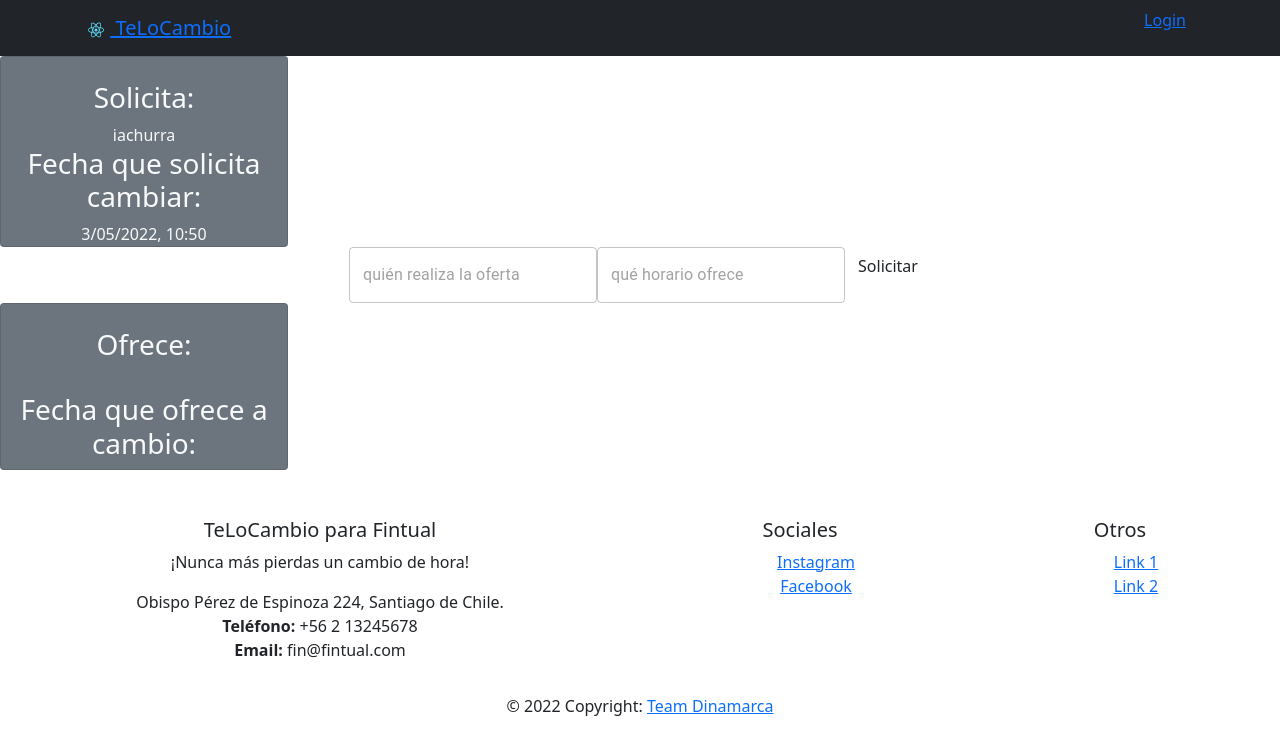
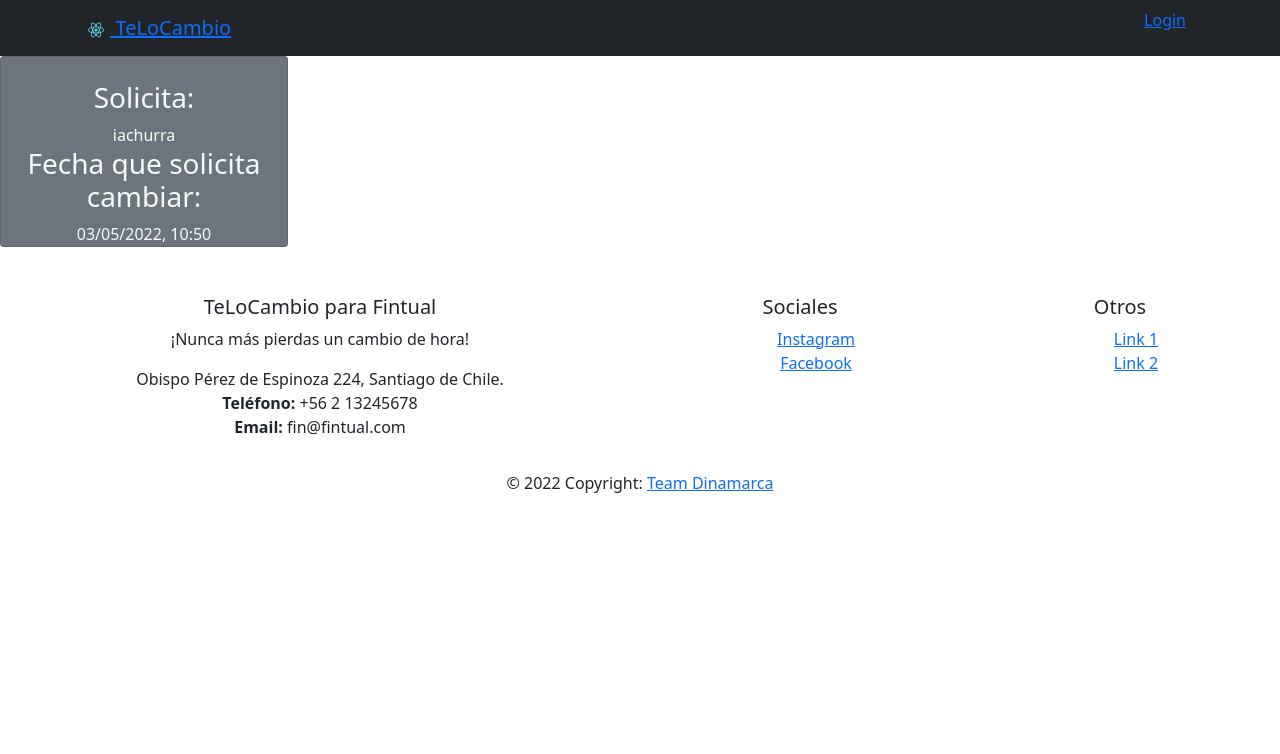
Before and after one commit to PabloMunozP/Chat-Market-FIN, a React (Create React App) app: page /detail/1 in a window 1280 px wide. Shown: the top 754 px of the page. Built offline with nearby package versions, Linux system fonts and the light colour scheme.

Commit message:
arreglo a find

```diff
--- a/src/components/FormOferta.js
+++ /dev/null
@@ -1,47 +0,0 @@
-import React, { useState } from "react";
-
-import TextField from "@mui/material/TextField";
-
-import TicketOferta from "./TicketOferta";
-
-function FormOferta() {
-  const [inputText, setInputText] = useState("");
-  const [inputText2, setInputText2] = useState("");
-  const [soliText, setSolitext] = useState("");
-
-  const handleOnChange = e => {
-    setInputText(e.target.value1);
-    setInputText2(e.target.value2);
-  };
-
-  const handleOnSubmit = e => {
-    e.preventDefault();
-    setInputText("");
-    setInputText2("");
-  };
-
-  return (
-    <div>
-      <form className="Form" onSubmit={handleOnSubmit}>
-        <TextField
-          placeholder="quién realiza la oferta"
-          variant="outlined"
-          className="TextField"
-          onChange={handleOnChange}
-          value1={inputText}
-        />
-        <TextField
-          placeholder="qué horario ofrece"
-          variant="outlined"
-          className="TextField"
-          onChange={handleOnChange}
-          value2={inputText2}
-        />
-        <button className="btn">Solicitar</button>
-      </form>
-      <TicketOferta data={soliText}></TicketOferta>
-    </div>
-  );
-}
-
-export default FormOferta;
--- a/src/components/TicketDetailContainer.js
+++ b/src/components/TicketDetailContainer.js
@@ -4,8 +4,6 @@ import { useParams } from "react-router";
 import TicketDetail from "./TicketDetail";
 import FooterPage from "./FooterPage";
 import LoadingSpinner from "./LoadingSpinner";
-
-import FormOferta from "./FormOferta";
 
 import productServices from "../services/productServices";
 
@@ -32,9 +30,7 @@ const TicketDetailContainer = () => {
           <div className="detailContainer">
             <TicketDetail items={arrayItems2}></TicketDetail>
           </div>
-          <div className="ofertasContain">
-            <FormOferta></FormOferta>
-          </div>
+          <div className="ofertasContain"></div>
           <FooterPage></FooterPage>
         </>
       )}
--- a/src/services/productServices.js
+++ b/src/services/productServices.js
@@ -2,7 +2,7 @@ const arrayTickets = [
   {
     id: 1,
     user: "iachurra",
-    date: "3/05/2022, 10:50",
+    date: "03/05/2022, 10:50",
     state: "En espera"
   },
   {
@@ -36,8 +36,7 @@ function delay(ms) {
 const productServices = async id => {
   await delay(2000);
   if (!!id) {
-    const item = arrayTickets[id - 1];
-    return item;
+    return arrayTickets.find(item => item.id === id) || {};
   }
   return arrayTickets;
 };
```
Also changed, not shown: src/services/ofertaServices.js (added, +38 -0 lines).
